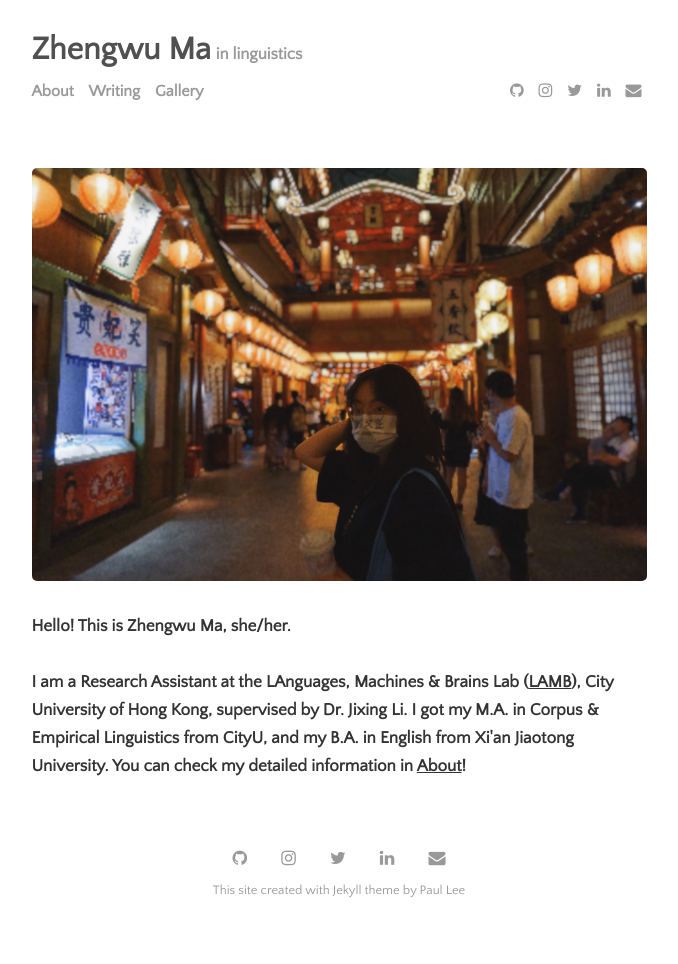
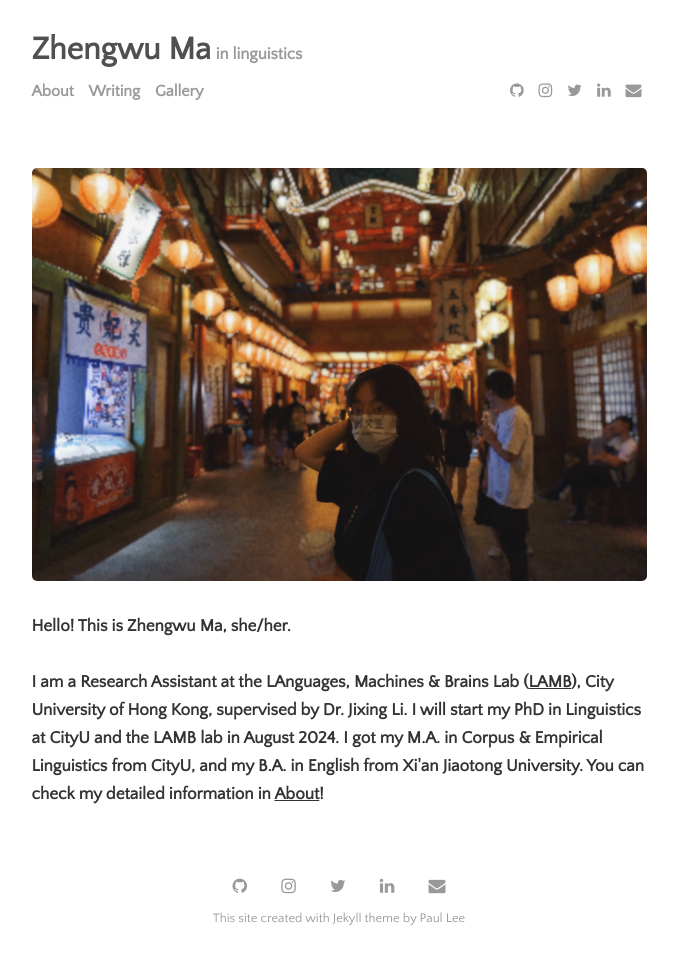
Before and after one commit to zhengwuma/zhengwuma.github.io, a Jekyll site: the page built from index.html, in a window 1280 px wide. Shown: the whole page, without its empty margins (301-979 px from the left). Built offline with Jekyll 4.4.1, drawn with Linux system fonts in a browser that asks for light colours; the list of posts is cut into pages by our own code; before the commit the page ends 936 px from its top, so only the background shows below that.

Commit message:
Update index.html

```diff
--- a/index.html
+++ b/index.html
@@ -6,5 +6,5 @@ title: Home
 <h4>
   Hello! This is Zhengwu Ma, she/her. <br><br>
 
-  I am a Research Assistant at the LAnguages, Machines & Brains Lab (<a href="https://compneurolinglab.github.io/">LAMB</a>), City University of Hong Kong, supervised by Dr. Jixing Li. I got my M.A. in Corpus & Empirical Linguistics from CityU, and my B.A. in English from Xi'an Jiaotong University. You can check my detailed information in <a href="https://zhengwuma.github.io/about.html">About</a>! <br>
+  I am a Research Assistant at the LAnguages, Machines & Brains Lab (<a href="https://compneurolinglab.github.io/">LAMB</a>), City University of Hong Kong, supervised by Dr. Jixing Li. I will start my PhD in Linguistics at CityU and the LAMB lab in August 2024. I got my M.A. in Corpus & Empirical Linguistics from CityU, and my B.A. in English from Xi'an Jiaotong University. You can check my detailed information in <a href="https://zhengwuma.github.io/about.html">About</a>! <br>
 </h4>
```
